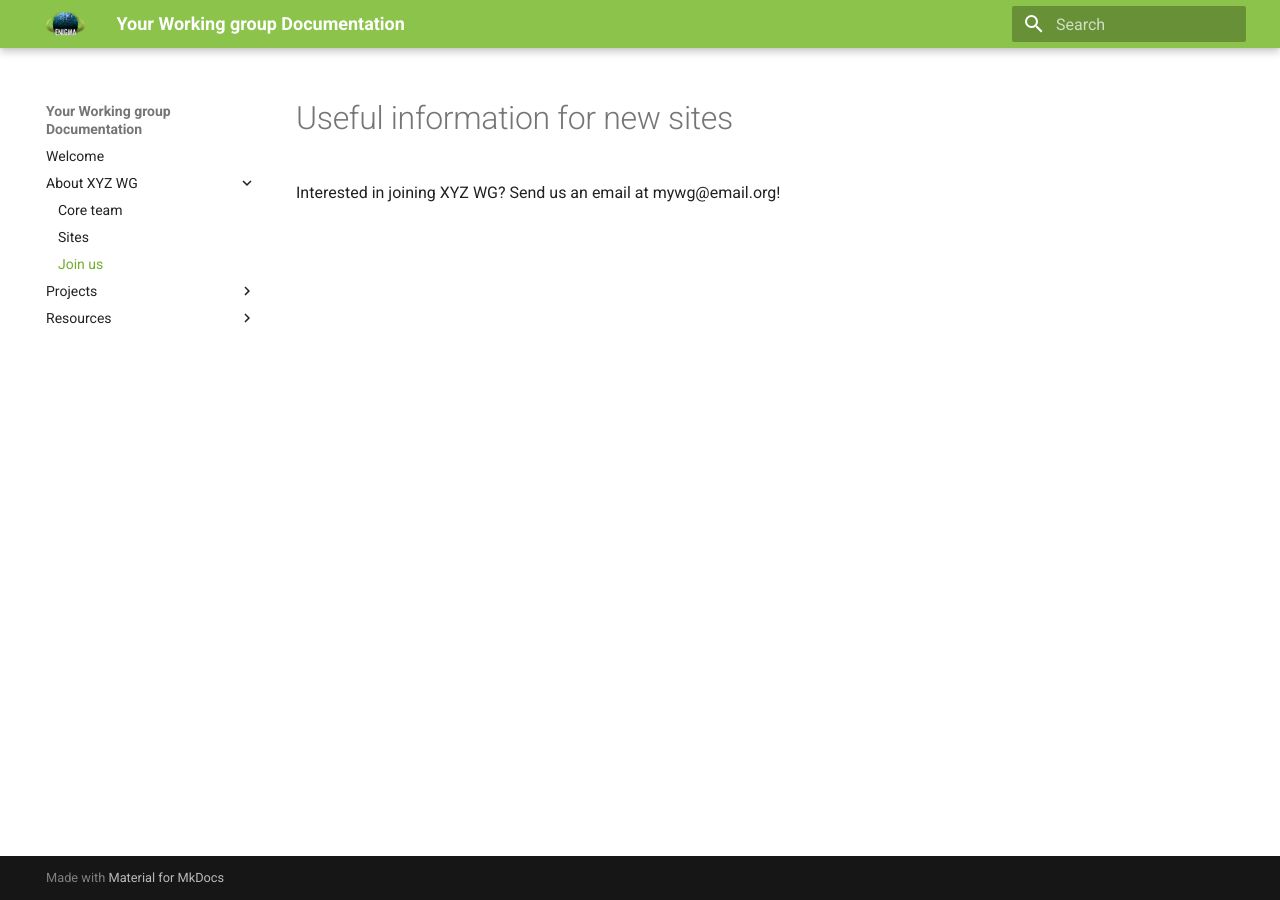
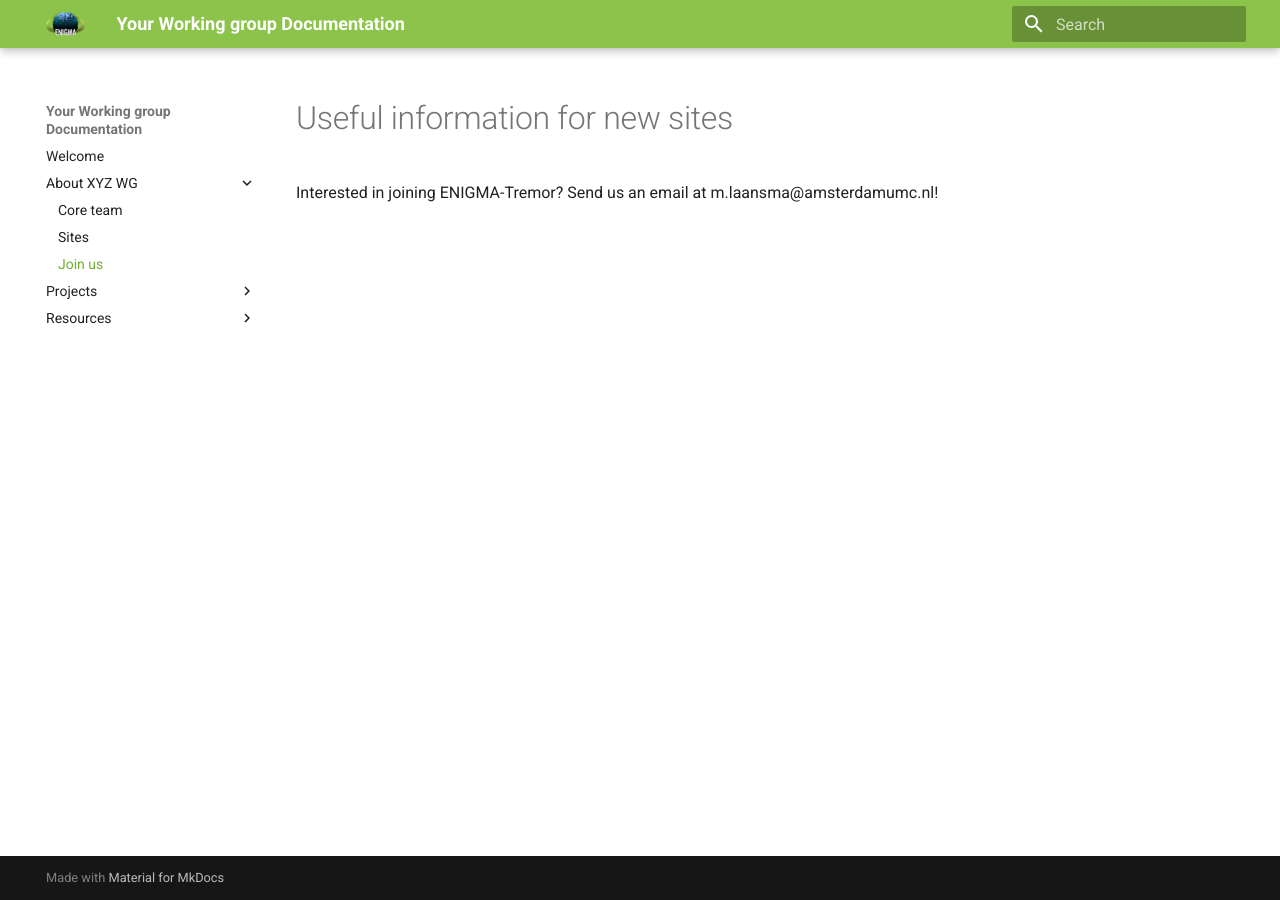
Before and after one commit to ENIGMA-infra/ENIGMA-Tremor, an MkDocs documentation site: the page built from docs/working_group/join_us.md, in a window 1280 px wide. Built offline with MkDocs 1.6.1 and Material for MkDocs 9.7.7, drawn with Linux system fonts in a browser that asks for light colours.

Commit message:
Update join_us.md

```diff
--- a/docs/working_group/join_us.md
+++ b/docs/working_group/join_us.md
@@ -1,3 +1,3 @@
 # Useful information for new sites
 
-Interested in joining XYZ WG? Send us an email at mywg@email.org!
+Interested in joining ENIGMA-Tremor? Send us an email at m.laansma@amsterdamumc.nl!
```
